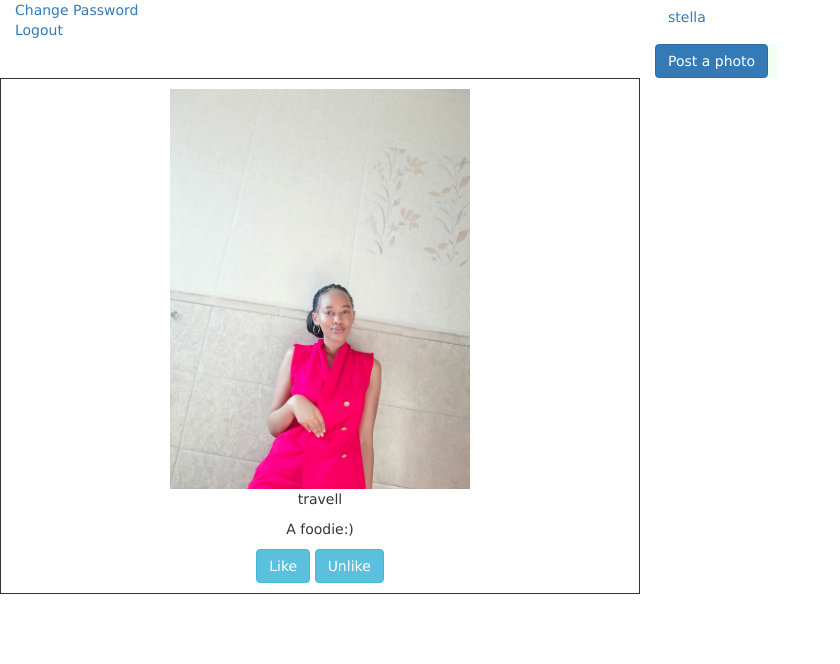
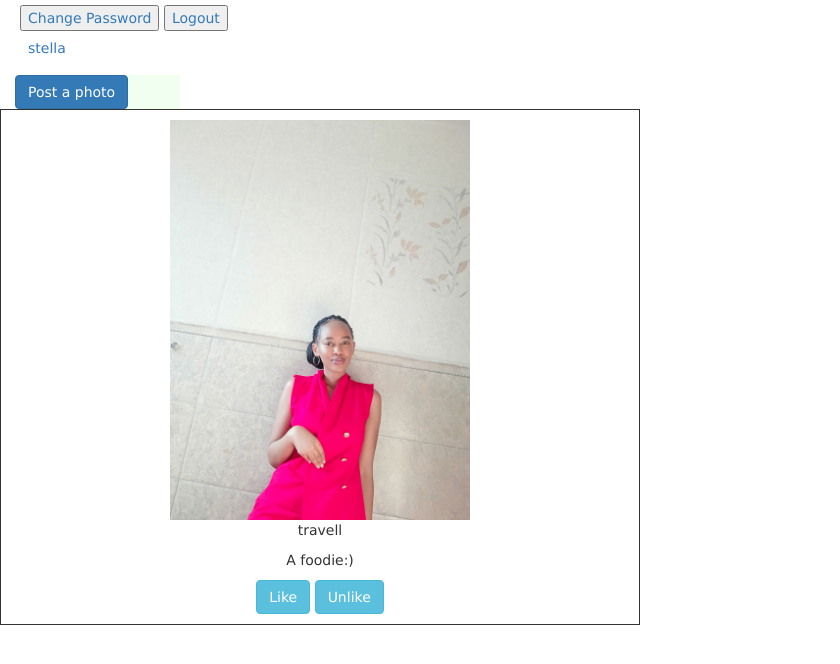
Before and after one commit to sngina/instagram, a Django app: page / in a window 1280 px wide. Shown: the top 664 px of the page, without its empty margins (0-840 px from the left). Run offline with Django 3.2, Linux system fonts and the light colour scheme; a user stored in the database is signed in; data comes from the database, SQL or seed files in the repository; some libraries are stand-ins or nearby versions.

Commit message:
styling the navbar

```diff
--- a/instagram/templates/navbar.html
+++ b/instagram/templates/navbar.html
@@ -1,16 +1,18 @@
-<div class="col-sm-6 col-md-6  password">
+<div class="password">
+<div class=" col-sm-6 col-md-6 ">
   {% if user.is_authenticated %}
 
-  <a href="/accounts/password/change">Change Password</a>
+ <button><a href="/accounts/password/change">Change Password</a></button>
 
 
-  <p><a href="/logout">Logout</a></p>
+ <button><a href="/logout">Logout</a></button>
 
 
   {% else %}
 
 
-  <p><a class="btn btn-outline-primary" href="/user">{{user.username}}</a></p>
+  <a class="btn btn-outline-primary" href="/user">{{user.username}}</a>
 
   {% endif %}
 </div>
+</div>
--- a/instagram/templates/profile/index.html
+++ b/instagram/templates/profile/index.html
@@ -1,13 +1,13 @@
 {%extends 'registration/base.html'%}
 {% load bootstrap3%}
 {% block content%}
-<div class="post col-md-6">
+<div class="post col-md-8">
     <p><a class="btn btn-outline-primary" href="/user">{{user.username}}</a></p>
 
     <form action="{% url 'homepage'%}" method="post" enctype="multipart/form-data">
         {%csrf_token %}
         <div class="form">
-            <button type="button" class="btn btn-primary" data-toggle="modal" data-target="#myModal">
+            <button type="button" class="btn btn-primary" data-toggle="modal" data-target="#myModal" style="text-align:left;">
                 Post a photo
             </button>
         </div>
@@ -26,7 +26,7 @@
 
 {% for new in  all_images%}
 
-<div class=" container1 imagepost col-md-6">
+<div class=" container1 imagepost col-md-4">
     <div class="card">
         <a href="{%url 'image' new.id %}"><img src="{{new.image_photo.url}}" style="max-width:60%;cursor:pointer"
                 width="300px" onclick="onClick(this)" class="modal-hover-opacity img-fluid"></a>
--- a/static/css/style.css
+++ b/static/css/style.css
@@ -131,3 +131,8 @@ div.container1{
 
 
 }
+.password{
+    text-align:left;
+    padding: 5px;
+    background-size: cover;
+}
```
Also changed, not shown: static/css/image.js (deleted).
